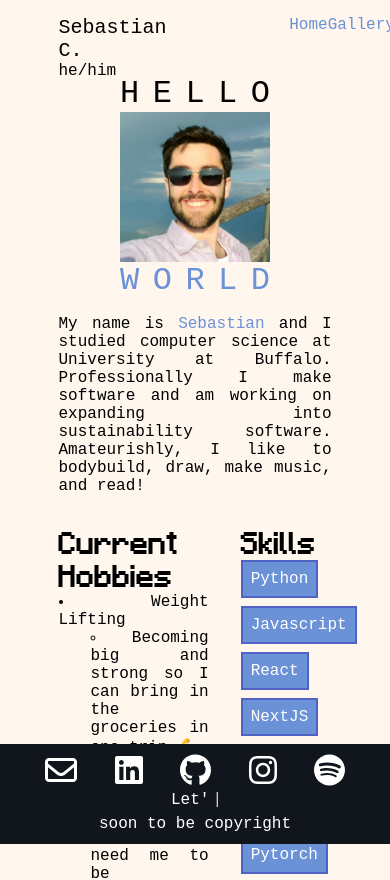
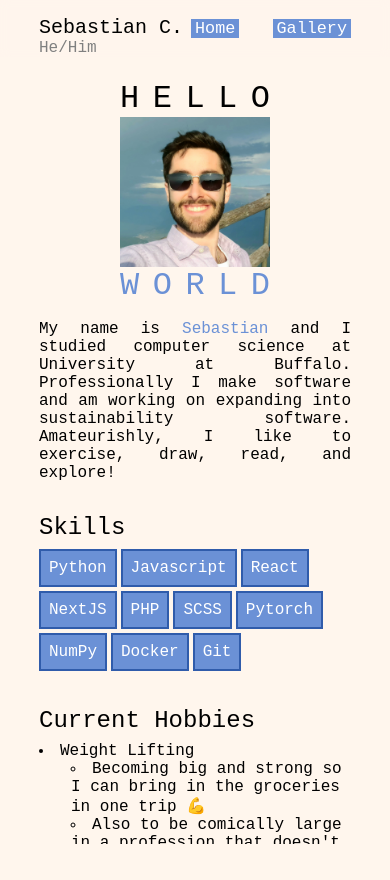
Before and after one commit to srcalo/srcalo.github.io, a Next.js app: page / in a window 390 px wide. Shown: the top 880 px of the page. After the commit the page ends 844 px from the top, so only its background shows below. Built offline with nearby package versions, Linux system fonts and the light colour scheme.

Commit message:
Responsive footer, units, and home content

```diff
--- a/src/app/page.tsx
+++ b/src/app/page.tsx
@@ -30,10 +30,14 @@ export default function Home() {
 					</div>
 					<p>
 						My name is <span className="primary">Sebastian</span> and I studied computer science at University at Buffalo. Professionally I make software and am working on expanding into
-						sustainability software. Amateurishly, I like to bodybuild, draw, make music, and read!
+						sustainability software. Amateurishly, I like to exercise, draw, read, and explore!
 					</p>
 				</section>
 				<section className={styles.contentWrapper}>
+					<div className={styles.skillsWrapper}>
+						<h2>Skills</h2>
+						<SkillsList />
+					</div>
 					<div className={styles.hobbiesWrapper}>
 						<h2>Current Hobbies</h2>
 						<ul>
@@ -71,10 +75,6 @@ export default function Home() {
 							</li>
 						</ul>
 					</div>
-					<div className={styles.skillsWrapper}>
-						<h2>Skills</h2>
-						<SkillsList />
-					</div>
 					<div className={styles.readingListWrapper}>
 						<h2>Reading List</h2>
 						<p>Check out my list of past reads! I like to read sci-fi, science, and anything else recommended to me. If you&#39;ve got a good recommendation, tell me about it!</p>
--- a/src/app/styles/__variables.scss
+++ b/src/app/styles/__variables.scss
@@ -1,18 +1,61 @@
+@use "sass:color";
+
+/* Index */
+// 1. Sizing
+// 2. Colors
+// 3. Breakpoints
+
+$content-max-width: 1000px;
+$content-width: 80vw;
+$border-radius: 12px;
+
+$footer-height-wide: 3rem;
+$footer-height-thin: 7rem;
+
+@font-face {
+	font-family: "Minecraftia";
+	src: url(../../../public/fonts/Minecraftia-Regular.ttf);
+}
 $font-mono: "Roboto Mono", monospace;
-
-$content-width: 1000px;
-$border-radius: 12px;
 
 /* Colors */
 $background-color: #fff6ed;
+
 $primary-color: #6b91d6;
+$primary-color-light: color.adjust($primary-color, $lightness: 10%);
+$primary-color-dark: color.adjust($primary-color, $lightness: -20%);
 $text-color: #000000;
-$stroke-color: #5062c3;
+$text-color-light: color.adjust($text-color, $lightness: 50%);
+
+$white-gray: #d6d6d6;
 
 /* Viewport breakpoints */
-
-@mixin for-handheld-only {
+@mixin medium-view {
 	@media (max-width: 1050px) {
 		@content;
 	}
 }
+
+@mixin small-view {
+	@media (max-width: 650px) {
+		@content;
+	}
+}
+
+/* Mixins */
+
+@mixin sticky-footer {
+	body {
+		display: flex;
+		flex-direction: column;
+	}
+
+	.main {
+		flex: 1 0 auto;
+	}
+
+	.footer {
+		position: static;
+		flex-shrink: 0;
+	}
+}
--- a/src/app/styles/footer.scss
+++ /dev/null
@@ -1,74 +0,0 @@
-@import "__variables.scss";
-
-.footer {
-	position: fixed;
-	bottom: 0;
-	z-index: 2;
-	height: 50px;
-	width: 100vw;
-	padding: 0 1em;
-	background-color: #11151c;
-	color: white;
-
-	.footerWrapper {
-		display: grid;
-		grid-template: 1fr / repeat(3, 1fr);
-		height: 100%;
-
-		.eyeCatcher {
-			grid-column: 1;
-			align-self: center;
-		}
-
-		.socials {
-			grid-column: 2;
-			width: 300px;
-			margin: auto;
-			display: flex;
-			justify-content: space-between;
-
-			a {
-				color: white;
-			}
-		}
-
-		.copyright {
-			grid-column: 3;
-			align-self: center;
-			text-align: right;
-		}
-	}
-}
-
-@include for-handheld-only {
-	.footer {
-		height: 100px;
-		padding: 10px 0;
-
-		.footerWrapper {
-			max-width: 350px;
-			width: 80%;
-			margin: auto;
-			grid-template: repeat(3, 1fr) / 1fr;
-			row-gap: 3px;
-			align-items: center;
-			text-align: center;
-
-			.eyeCatcher {
-				grid-column: unset;
-				grid-row: 2;
-			}
-
-			.socials {
-				grid-column: unset;
-				grid-row: 1;
-			}
-
-			.copyright {
-				grid-column: unset;
-				grid-row: 3;
-				text-align: center;
-			}
-		}
-	}
-}
--- a/src/app/styles/globals.scss
+++ b/src/app/styles/globals.scss
@@ -1,9 +1,11 @@
 @import "__variables.scss";
 
-@font-face {
-	font-family: "Minecraftia";
-	src: url(../../../public/fonts/Minecraftia-Regular.ttf);
-}
+/* Index: */
+// 1. Header
+// 2. General
+// 3. Footer
+
+/* General */
 
 * {
 	box-sizing: border-box;
@@ -13,6 +15,7 @@
 
 html,
 body {
+	height: 100%;
 	max-width: 100vw;
 	overflow-x: hidden;
 }
@@ -25,16 +28,20 @@ body {
 
 h1,
 h2 {
-	font-family: "Minecraftia";
+	color: black;
+	font-weight: 400;
+	margin-bottom: 0.5rem;
 }
 
 a {
-	color: $primary-color;
+	color: white;
+	background-color: $primary-color;
 	text-decoration: none;
+	padding: 0 0.25rem;
 }
 a:hover {
 	color: white;
-	background-color: $primary-color;
+	background-color: $primary-color-dark;
 }
 
 ul,
@@ -43,20 +50,161 @@ li {
 }
 
 li > ul {
-	padding-left: 2em;
+	padding-left: 2rem;
 }
 
 .primary {
 	color: $primary-color;
 }
 
+/* Header */
+
+.header {
+	width: 100%;
+	position: fixed;
+	padding-top: 1rem;
+	background-color: rgba($background-color, 0.8);
+	backdrop-filter: blur(5px);
+
+	.headerWrapper {
+		max-width: calc($content-max-width + 10rem);
+		width: $content-width;
+		margin: auto;
+		display: flex;
+		justify-content: space-between;
+		align-items: baseline;
+
+		.authorInfo {
+			.title {
+				font-size: 1.25rem;
+			}
+
+			.subtitle {
+				color: $text-color-light;
+			}
+		}
+
+		.navbar {
+			display: flex;
+			justify-content: space-between;
+			width: 10rem;
+			justify-self: end;
+
+			a {
+				font-size: 1.05rem;
+				background: $primary-color;
+				color: white;
+				padding: 0 0.25rem;
+			}
+
+			a:hover {
+				background: $primary-color-dark;
+			}
+		}
+	}
+}
+
+/* Content */
+
 .main {
-	padding: 75px 0;
-	min-height: 100vh;
+	padding-top: 5rem;
+	padding-bottom: calc($footer-height-wide + 2rem);
+
+	@include medium-view {
+		display: flex;
+		padding-bottom: 2rem;
+	}
 
 	.wrapper {
-		max-width: $content-width;
-		width: 70vw;
+		max-width: $content-max-width;
+		width: $content-width;
 		margin: auto;
+
+		@include small-view {
+			.wrapper {
+				width: 85vw;
+			}
+		}
 	}
 }
+
+/* Footer */
+
+.footer {
+	position: fixed;
+	bottom: 0;
+	z-index: 2;
+	height: $footer-height-wide;
+	width: 100vw;
+	padding: 0 1rem;
+	background-color: #11151c;
+	color: white;
+
+	.footerWrapper {
+		display: grid;
+		grid-template: 1fr / repeat(3, 1fr);
+		height: 100%;
+
+		.eyeCatcher {
+			grid-column: 1;
+			align-self: center;
+		}
+
+		.socials {
+			grid-column: 2;
+			width: 19rem;
+			margin: auto;
+			display: flex;
+			justify-content: space-between;
+
+			a {
+				color: white;
+				background-color: transparent;
+			}
+
+			a:hover {
+				color: $white-gray;
+			}
+		}
+
+		.copyright {
+			grid-column: 3;
+			align-self: center;
+			text-align: right;
+		}
+	}
+}
+
+@include medium-view {
+	@include sticky-footer;
+
+	.footer {
+		height: $footer-height-thin;
+		padding: 0.5rem 0;
+
+		.footerWrapper {
+			max-width: 22rem;
+			margin: auto;
+			grid-template: repeat(3, 1fr) / 1fr;
+			row-gap: 3px;
+			align-items: center;
+			text-align: center;
+
+			.eyeCatcher {
+				grid-column: unset;
+				grid-row: 2;
+			}
+
+			.socials {
+				grid-column: unset;
+				grid-row: 1;
+			}
+
+			.copyright {
+				grid-column: unset;
+				grid-row: 3;
+				text-align: center;
+			}
+		}
+	}
+}
--- a/src/app/styles/header.module.scss
+++ /dev/null
@@ -1,32 +0,0 @@
-.header {
-	position: fixed;
-	padding-top: 1em;
-	width: 100%;
-
-	.headerWrapper {
-		max-width: 70%;
-		margin: auto;
-		display: grid;
-		grid-template-columns: repeat(3, 1fr);
-
-		.authorInfo {
-			grid-column: 1;
-
-			.title {
-				font-size: 1.25em;
-			}
-		}
-
-		.navbar {
-			grid-column: 3;
-			display: flex;
-			justify-content: space-between;
-			width: 40%;
-			justify-self: end;
-
-			a {
-				font-size: 1em;
-			}
-		}
-	}
-}
--- a/src/app/styles/home.module.scss
+++ b/src/app/styles/home.module.scss
@@ -1,13 +1,13 @@
 @import "__variables.scss";
 
 .titleWrapper {
-	max-width: 550px;
+	max-width: 32rem;
 	margin: auto;
-	margin-bottom: 2em;
+	margin-bottom: 2rem;
 
 	.imageContainer {
 		margin: auto;
-		margin-bottom: 1em;
+		margin-bottom: 1rem;
 		display: flex;
 		flex-direction: column;
 		align-items: center;
@@ -16,7 +16,7 @@
 			display: flex;
 			width: 150px;
 			justify-content: space-between;
-			font-size: 2em;
+			font-size: 2rem;
 		}
 	}
 
@@ -29,8 +29,15 @@
 	display: grid;
 	grid-template-columns: 55% 40%;
 	grid-template-rows: 1fr 1fr;
-	column-gap: 2em;
+	column-gap: 2rem;
 	text-align: justify;
+
+	@include small-view {
+		display: flex;
+		flex-direction: column;
+		gap: 2rem;
+		text-align: left;
+	}
 
 	.hobbiesWrapper {
 		grid-row-start: 1;
@@ -41,10 +48,10 @@
 .skillList {
 	.item {
 		display: inline-block;
-		padding: 0.5em;
-		margin-right: 0.5em;
-		margin-bottom: 0.5em;
-		border: 2px solid $stroke-color;
+		padding: 0.5rem;
+		margin-right: 0.25rem;
+		margin-bottom: 0.25rem;
+		border: 0.15rem solid $primary-color-dark;
 		background-color: $primary-color;
 		color: white;
 	}
--- a/src/app/util/header.tsx
+++ b/src/app/util/header.tsx
@@ -1,15 +1,14 @@
-import h from "../styles/header.module.scss";
 import TextLink from "./link";
 
 export default function Header() {
 	return (
-		<header className={h.header}>
-			<div className={h.headerWrapper}>
-				<div className={h.authorInfo}>
-					<div className={h.title}>Sebastian C.</div>
-					<div className={h.subtitle}>he/him</div>
+		<header className={"header"}>
+			<div className={"headerWrapper"}>
+				<div className={"authorInfo"}>
+					<div className={"title"}>Sebastian C.</div>
+					<div className={"subtitle"}>He/Him</div>
 				</div>
-				<nav className={h.navbar}>
+				<nav className={"navbar"}>
 					<TextLink href="/">Home</TextLink>
 					<TextLink href="/">Gallery</TextLink>
 				</nav>
--- a/src/app/util/link.tsx
+++ b/src/app/util/link.tsx
@@ -1,5 +1,4 @@
 import Link from "next/link";
-import "../styles/footer.scss";
 
 interface TextLinkProps {
 	href: string;
```
Also changed, not shown: src/app/page-default.tsx (deleted, +0 -59 lines).
